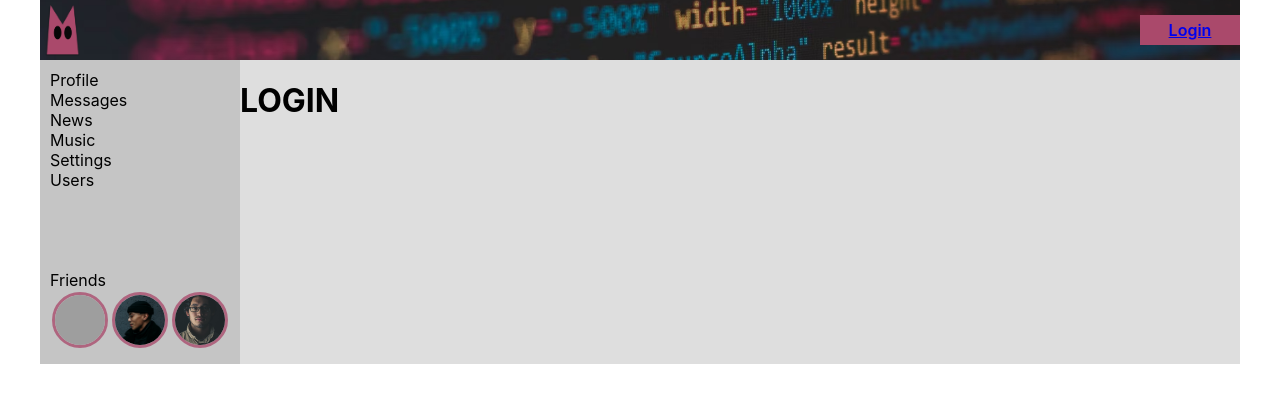
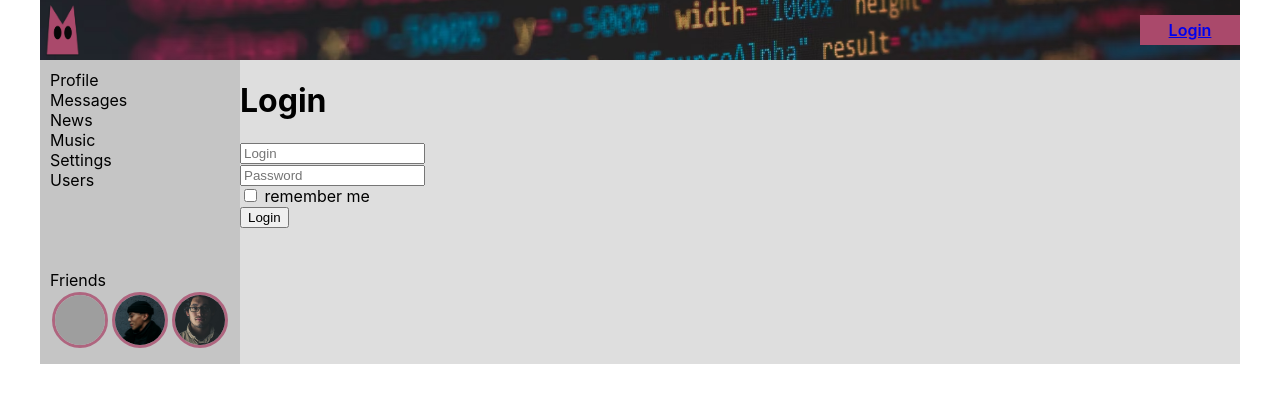
Before and after one commit to DmitryGK/social_network_ts, a React (Create React App) app: page /login in a window 1280 px wide. Shown: the top 402 px of the page. Built offline with nearby package versions, Linux system fonts and the light colour scheme; no server answers; grey boxes are pictures that could not be loaded.

Commit message:
login page add

```diff
--- a/src/components/Login/Login.tsx
+++ b/src/components/Login/Login.tsx
@@ -1,11 +1,29 @@
 import React from 'react';
 
- const Login = () => {
+const Login = () => {
 
     return (
-        <h1>LOGIN</h1>
+        <div>
+            <h1>Login</h1>
+            <form>
+                <div>
+                    <input placeholder={'Login'}/>
+                </div>
+                <div>
+                <input placeholder={'Password'}/>
+                </div>
+                <div>
+                    <input type={'checkbox'}/> remember me
+                </div>
+                <div>
+                    <button>Login</button>
+                </div>
+            </form>
+        </div>
     )
 
 }
 
+
+
 export default Login
```
